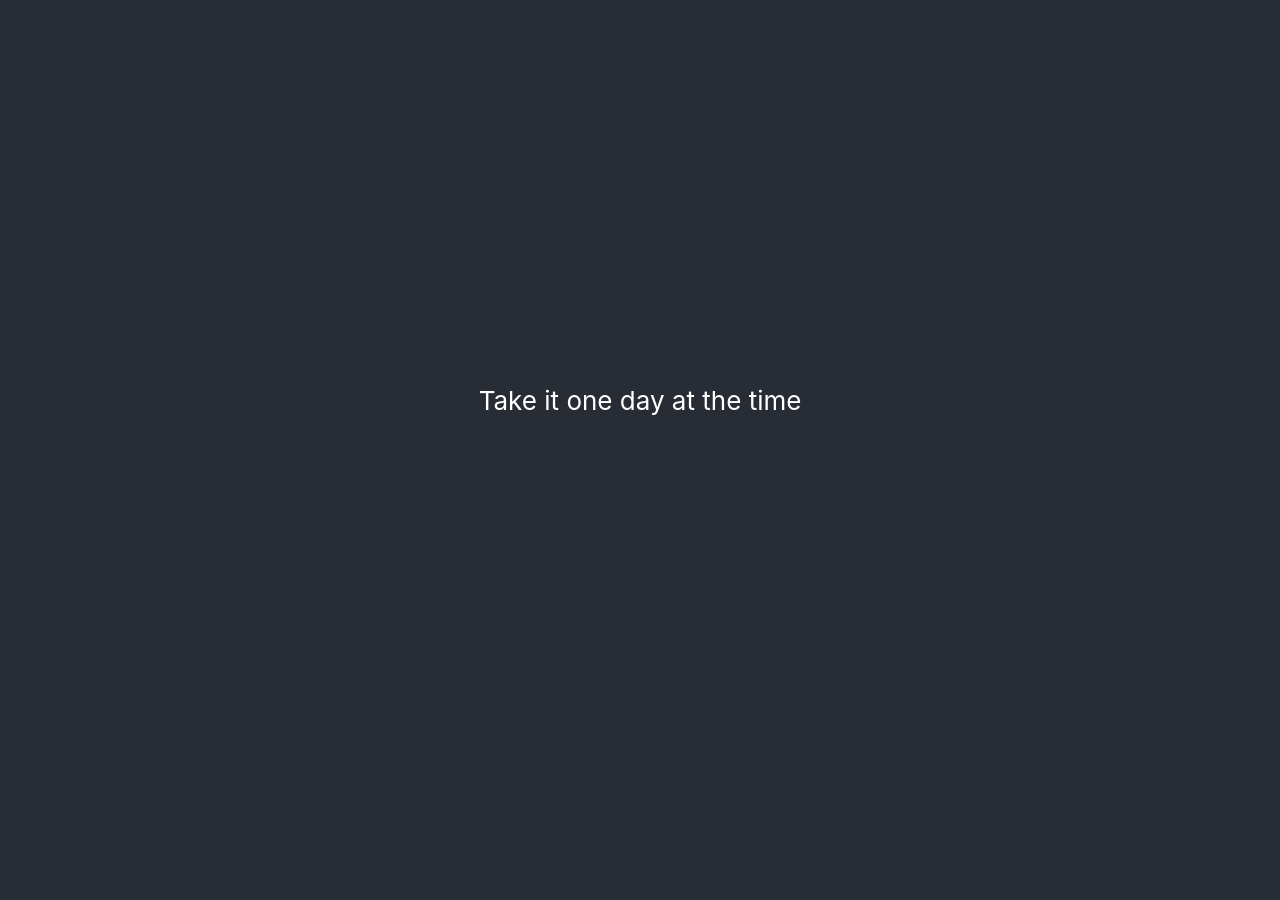
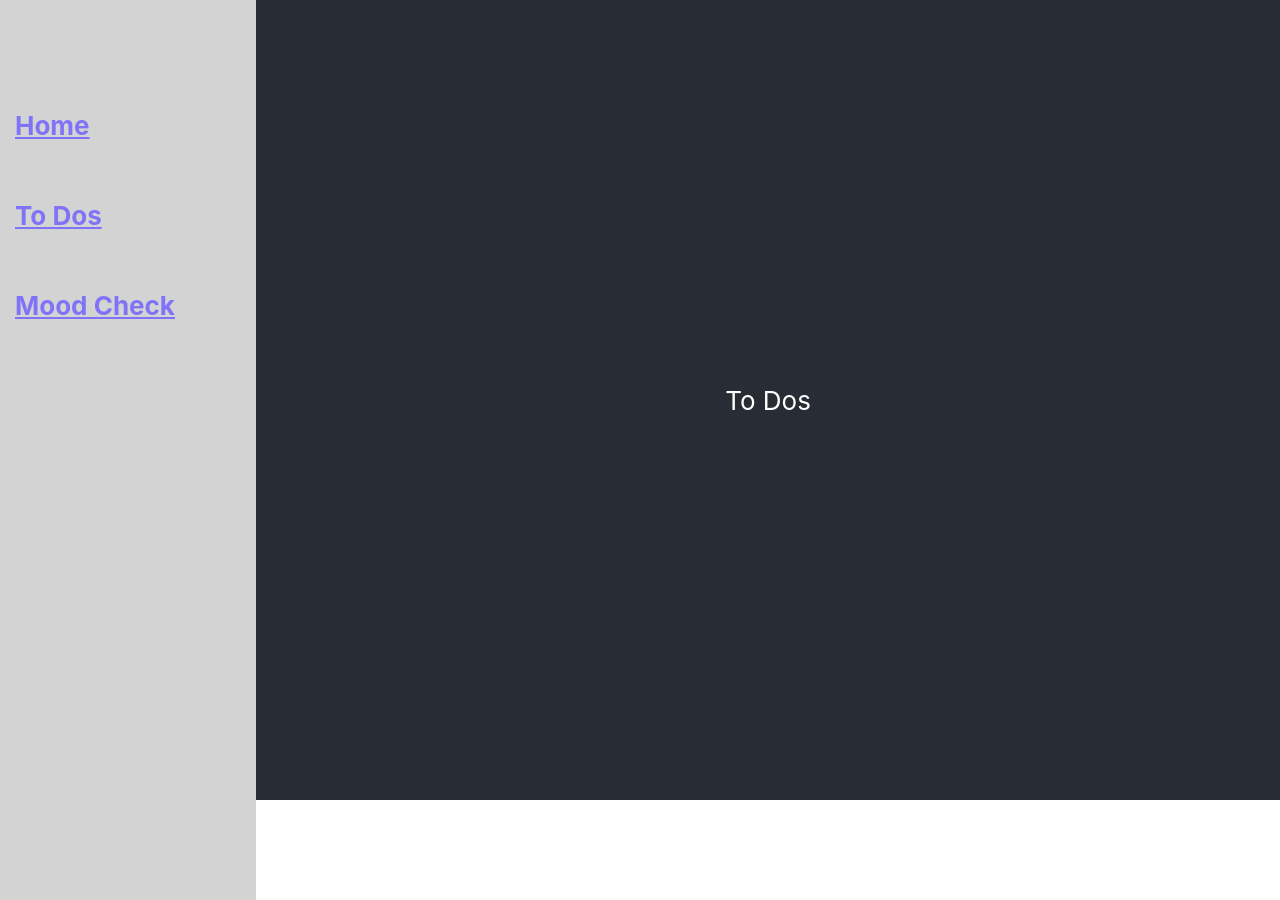
Before and after one commit to EL-Lefebvre/daily_check, a React (Create React App) app: page /todos in a window 1280 px wide. Before the commit the page ends 800 px from the top, so only its background shows below. Built offline with nearby package versions, Linux system fonts and the light colour scheme.

Commit message:
finish routing + navlink setup

```diff
--- a/package.json
+++ b/package.json
@@ -6,10 +6,14 @@
     "@testing-library/jest-dom": "^5.11.4",
     "@testing-library/react": "^11.1.0",
     "@testing-library/user-event": "^12.1.10",
+    "moment": "^2.29.1",
     "react": "^17.0.2",
     "react-dom": "^17.0.2",
+    "react-redux": "^7.2.3",
     "react-router": "^5.2.0",
+    "react-router-dom": "^5.2.0",
     "react-scripts": "4.0.3",
+    "redux": "^4.0.5",
     "styled-components": "^5.2.3",
     "web-vitals": "^1.0.1"
   },
--- a/public/index.html
+++ b/public/index.html
@@ -3,7 +3,7 @@
   <head>
     <meta charset="utf-8" />
 
-    <meta name="viewport" content="width=device-width, initial-scale=1" />
+    <meta name="viewport" content="width=device-width, initial-scale=1.0" />
     <meta name="theme-color" content="#000000" />
     <meta
       name="description"
--- a/src/GlobalStyles.js
+++ b/src/GlobalStyles.js
@@ -8,14 +8,9 @@ body {
       sans-serif;
     -webkit-font-smoothing: antialiased;
     -moz-osx-font-smoothing: grayscale;
-    background-color: #282c34;
     min-height: 100vh;
-    display: flex;
-    flex-direction: column;
-    align-items: center;
-    justify-content: center;
     font-size: calc(10px + 2vmin);
-    color: white;
+
   }
 
   code {
--- a/src/components/App.js
+++ b/src/components/App.js
@@ -1,12 +1,51 @@
+import React from "react";
+import { BrowserRouter as Router, Switch, Route } from "react-router-dom";
 import GlobalStyles from "../GlobalStyles";
-
+import styled from "styled-components";
+import CheckList from "./ToDos/CheckList";
+import Home from "./Home";
+import Mood from "./Mood/Mood";
+import SideBar from "./SideBar";
 function App() {
   return (
-    <div className="App">
-      <header className="App-header">Take it one day at the time</header>
-      <GlobalStyles />
-    </div>
+    <Wrapper className="App">
+      <Router>
+        <SideBar />
+        <Main>
+          <Switch>
+            <Route exact path="/">
+              <Home />
+            </Route>
+            <Route exact path="/todos">
+              <CheckList />
+            </Route>
+            <Route exact path="/mood">
+              <Mood />
+            </Route>
+          </Switch>
+        </Main>
+        <GlobalStyles />
+      </Router>
+    </Wrapper>
   );
 }
 
+const Wrapper = styled.div`
+  display: grid;
+  grid-template-columns: 1fr 4fr;
+  grid-template-rows: 100px 200px 100px;
+  background-color: #282c34;
+  height:  100vh;
+  @media (max-width: 800px) {
+    grid-template-columns: 1fr;
+    grid-template-rows: 70px 4fr;
+  }
+`;
+const Main = styled.div`
+  background-color: #282c34;
+  height: 100vh;
+  display:flex;
+  justify-content:center;
+  align-items:center;
+`;
 export default App;
--- /dev/null
+++ b/src/components/Home.js
@@ -0,0 +1,16 @@
+import React from "react";
+import styled from "styled-components";
+const Home = () => {
+  return (
+    <Wrapper>
+      <Title>One day at the time</Title>
+    </Wrapper>
+  );
+};
+
+const Wrapper = styled.div`
+  color: white;
+`;
+const Title = styled.div``;
+const Main = styled.div``;
+export default Home;
--- /dev/null
+++ b/src/components/Mood/Mood.js
@@ -0,0 +1,17 @@
+import React from "react";
+import styled from "styled-components";
+const Mood = () => {
+  return (
+    <Wrapper>
+      <Title> Daily Mood Check </Title>
+    </Wrapper>
+  );
+};
+
+const Wrapper = styled.div`
+  color: white;
+`;
+const Title = styled.div``;
+const Main = styled.div``;
+
+export default Mood;
--- a/src/components/SideBar.js
+++ b/src/components/SideBar.js
@@ -0,0 +1,41 @@
+import React from "react";
+import styled from "styled-components";
+import { NavLink } from "react-router-dom";
+import { COLORS } from "../constants";
+const SideBar = () => {
+  return (
+    <Wrapper>
+      <Navig to="/">Home</Navig>
+      <Navig to="/todos">To Dos</Navig>
+      <Navig to="/mood">Mood Check</Navig>
+    </Wrapper>
+  );
+};
+
+const Wrapper = styled.div`
+  background-color: lightgray;
+  height: 100vh;
+  display: flex;
+  flex-direction: column;
+  justify-items: center;
+
+  padding-top: 100px;
+`;
+const Navig = styled(NavLink)`
+  margin-top: 10px;
+
+  align-items: center;
+  font-weight: bolder;
+  height: 10vh;
+  color: black;
+  padding-left: 15px;
+  color: ${COLORS.primary};
+
+  &:hover {
+    color: ${COLORS.secondary};
+
+    border-radius: 50px;
+  }
+`;
+
+export default SideBar;
--- /dev/null
+++ b/src/components/ToDos/CheckList.js
@@ -0,0 +1,17 @@
+import React from "react";
+import styled from "styled-components";
+const CheckList = () => {
+  return (
+    <Wrapper>
+      <Title>To Dos</Title>
+      <Main></Main>
+    </Wrapper>
+  );
+};
+
+const Wrapper = styled.div`
+  color: white;
+`;
+const Title = styled.div``;
+const Main = styled.div``;
+export default CheckList;
--- /dev/null
+++ b/src/constants.js
@@ -0,0 +1,6 @@
+export const COLORS = {
+  primary: "#8073f8",
+  secondary: "#3d3d9d",
+  third: "#00686b",
+  fourth: "##C3C5C4",
+};
```
Also changed, not shown: 2 other files (tests, documents, lock files or other folders).
